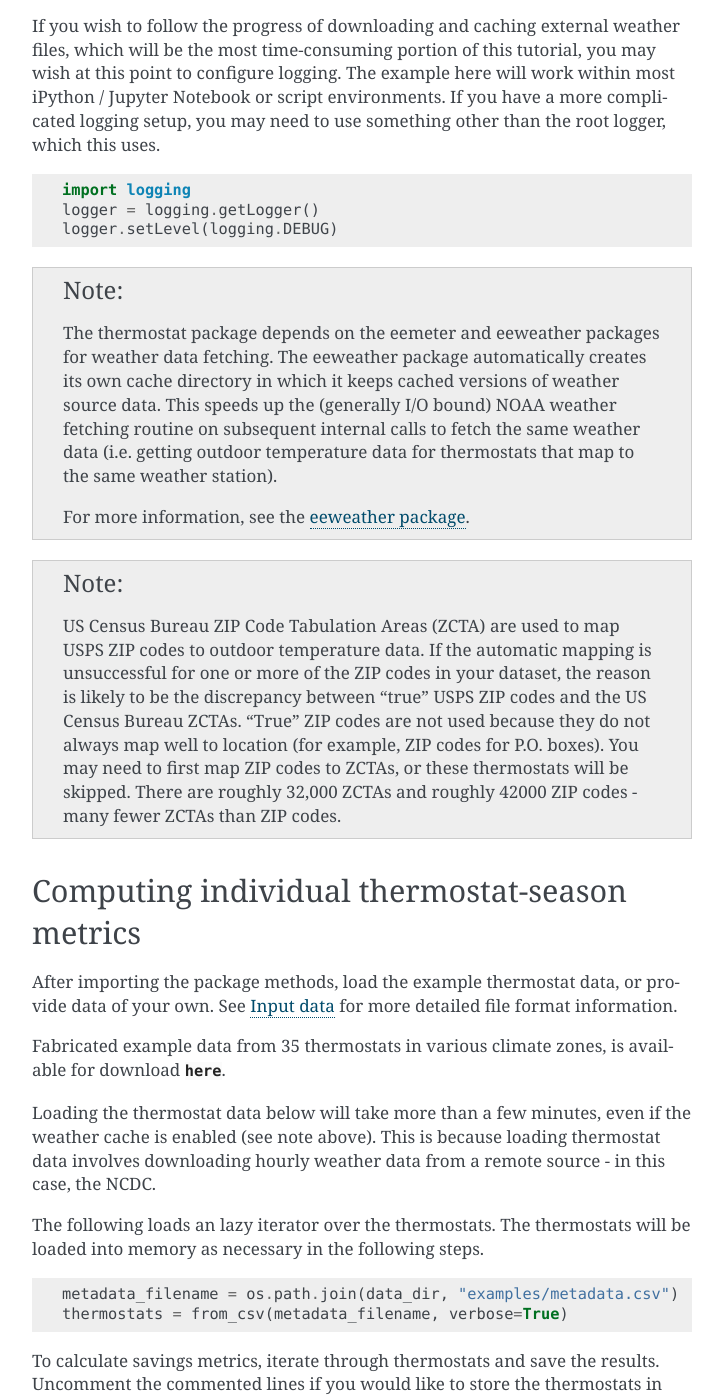
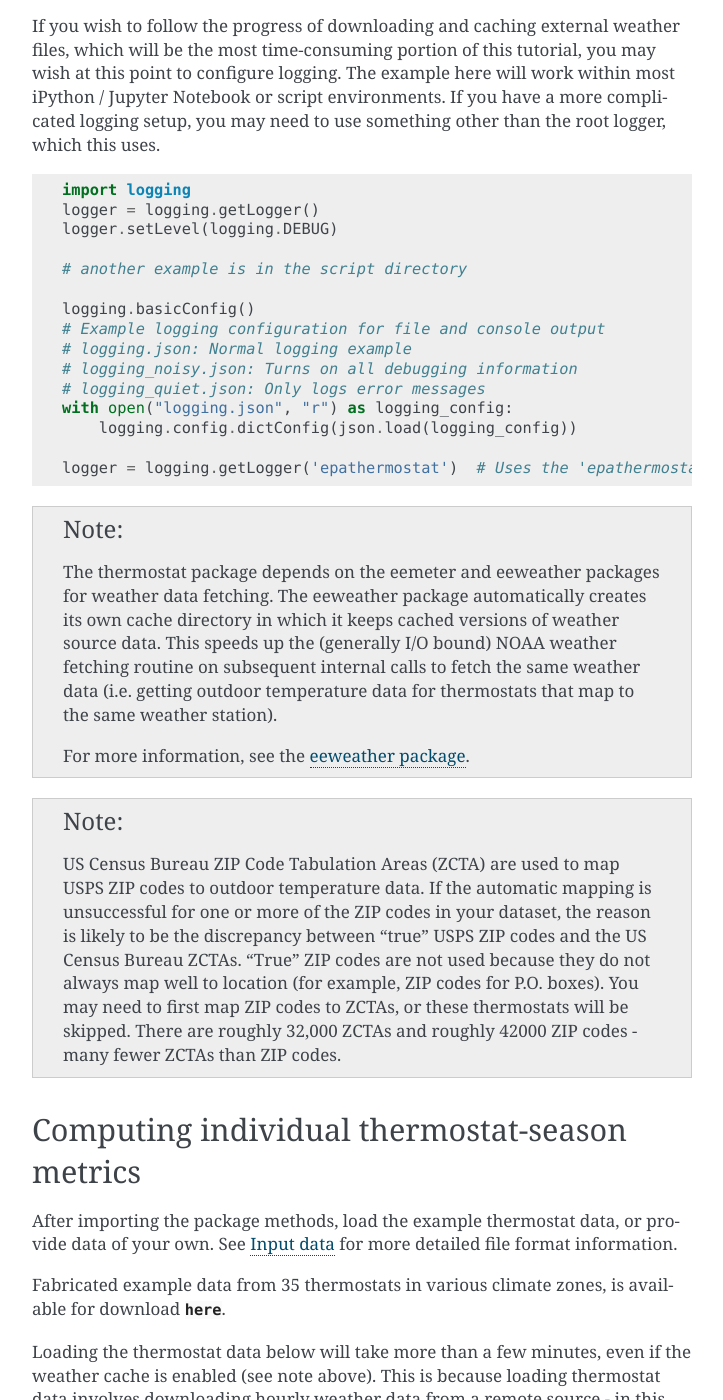
Before and after one commit to EPAENERGYSTAR/epathermostat, a Sphinx documentation site: the page built from docs/tutorial.rst, in a window 1280 px wide and 1400 px high, scrolled down 3019 px. Shown: the whole window, without its empty margins (388-1111 px from the left). Built offline with Sphinx 7.4.7, drawn with Linux system fonts in a browser that asks for light colours; some of the changed text lies outside the part shown.

Commit message:
Adding more documentation for the tutorial

```diff
--- a/docs/tutorial.rst
+++ b/docs/tutorial.rst
@@ -172,6 +172,18 @@ logger, which this uses.
     logger = logging.getLogger()
     logger.setLevel(logging.DEBUG)
 
+    # another example is in the script directory
+
+    logging.basicConfig()
+    # Example logging configuration for file and console output
+    # logging.json: Normal logging example
+    # logging_noisy.json: Turns on all debugging information
+    # logging_quiet.json: Only logs error messages
+    with open("logging.json", "r") as logging_config:
+        logging.config.dictConfig(json.load(logging_config))
+
+    logger = logging.getLogger('epathermostat')  # Uses the 'epathermostat' logging
+
 .. note::
 
     The thermostat package depends on the eemeter and eeweather packages for weather data
@@ -209,8 +221,11 @@ the weather cache is enabled (see note above). This is because loading
 thermostat data involves downloading hourly weather data from a remote
 source - in this case, the NCDC.
 
-The following loads an lazy iterator over the thermostats. The thermostats
-will be loaded into memory as necessary in the following steps.
+The following loads an lazy iterator over the thermostats. This will set up up
+to three connections to the NCDC at a time to download thermostat data. This
+maximum is the maximum number of FTP connections the NCDC will allow from one
+IP address. The thermostats will be loaded into memory as necessary in the
+following steps.
 
 .. code-block:: python
 
```
